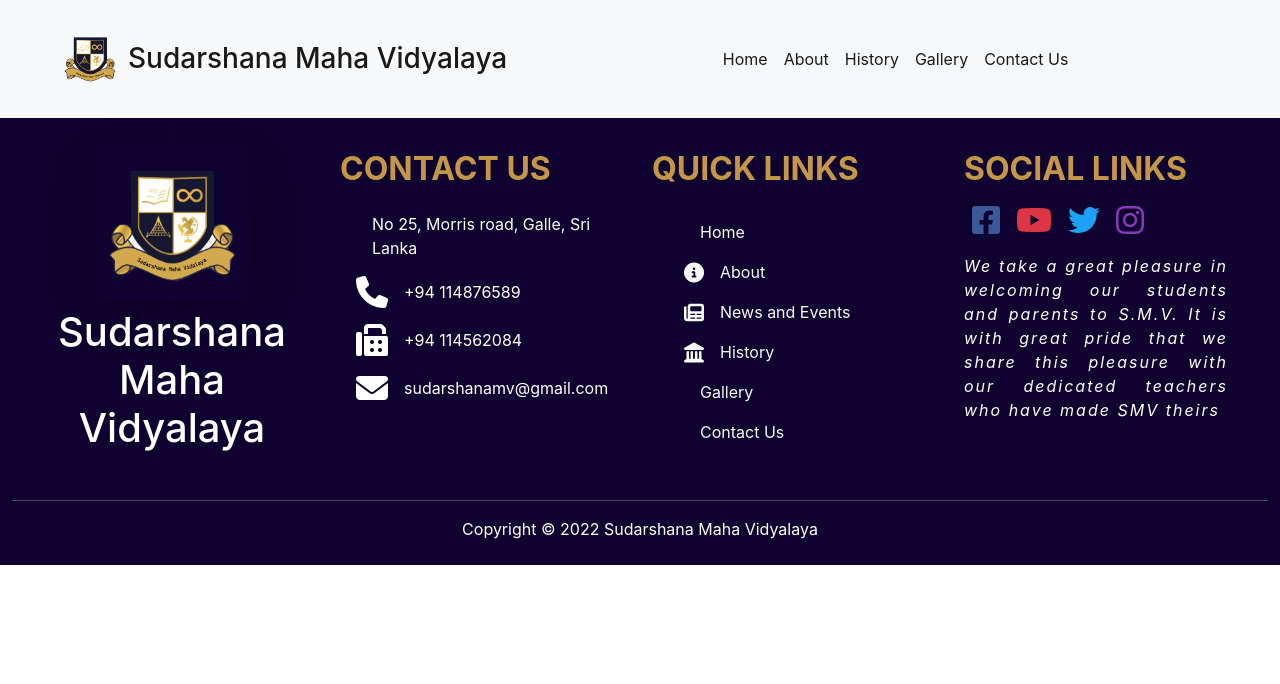
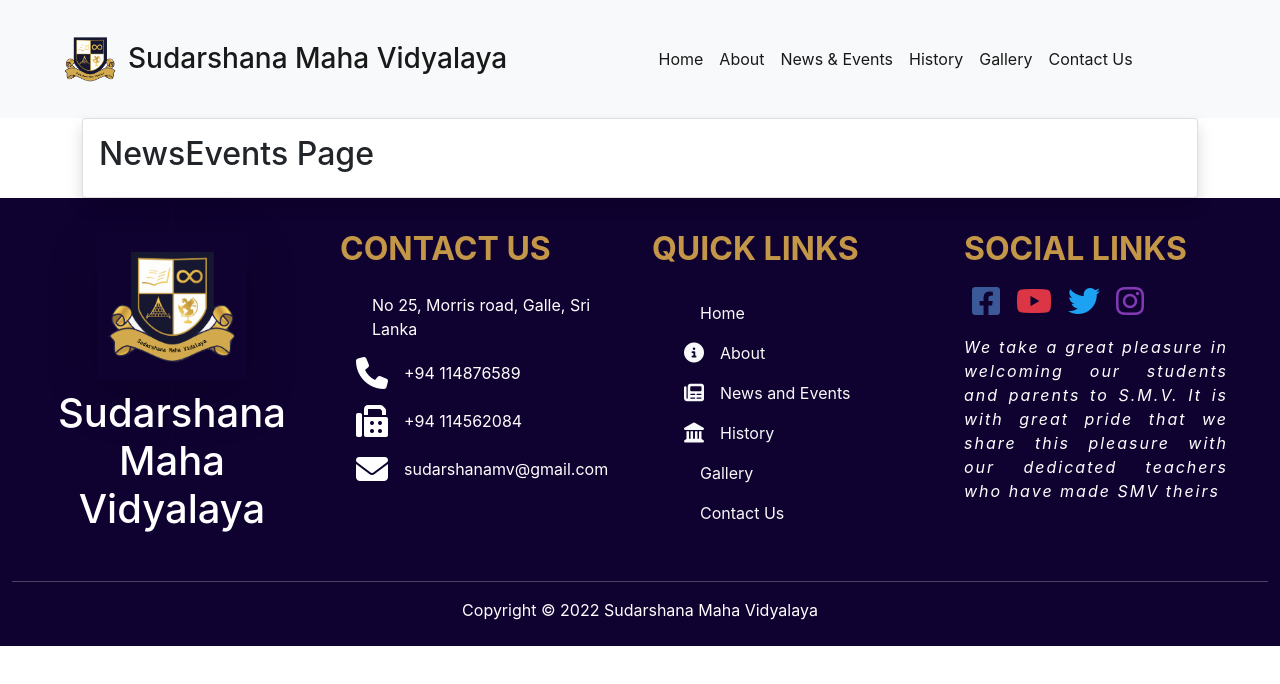
Before and after one commit to LashenDEV/sudarshana-maha-vidyalaya, a React (Create React App) app: page /news_events in a window 1280 px wide. Shown: the top 684 px of the page. Built offline with nearby package versions, Linux system fonts and the light colour scheme; some icons are missing; the HTML template or start-up script is replaced by a standard one.

Commit message:
🚧 news and events for development

```diff
--- a/src/App.js
+++ b/src/App.js
@@ -8,6 +8,7 @@ import {BrowserRouter as Router, Routes, Route} from "react-router-dom";
 import Gallery from "./components/pages/Gallery/gallery";
 import Footer from "./components/includes/Footer";
 import ScrollToTop from "./components/Animations/ScrollToTop/ScrollToTop";
+import NewsEvents from "./components/pages/NewsEvents/NewsEvents";
 
 function App() {
     const [loading, setLoading] = useState(true);
@@ -28,6 +29,7 @@ function App() {
                         <Routes>
                             <Route path="/" element={<Home/>}/>
                             <Route path="/about" element={<About/>}/>
+                            <Route path="/news_events" element={<NewsEvents/>}/>
                             <Route path="/contact" element={<Contact/>}/>
                             <Route path="/history" element={<History/>}/>
                             <Route path="/gallery" element={<Gallery/>}/>
--- a/src/components/includes/Navbar.js
+++ b/src/components/includes/Navbar.js
@@ -25,6 +25,9 @@ function Navbar() {
                             <Link to='/about' className="nav-link active">About</Link>
                         </li>
                         <li className="nav-item">
+                            <Link to='/news_events' className="nav-link active">News & Events</Link>
+                        </li>
+                        <li className="nav-item">
                             <Link to='/history' className="nav-link active">History</Link>
                         </li>
                         <li className="nav-item">
--- /dev/null
+++ b/src/components/pages/NewsEvents/NewsEvents.js
@@ -0,0 +1,15 @@
+import React from "react";
+
+function NewsEvents() {
+    return (
+        <div className="container">
+            <div className="card shadow">
+                <div className="card-body">
+                    <h2>NewsEvents Page</h2>
+                </div>
+            </div>
+        </div>
+    )
+}
+
+export default NewsEvents;
```
